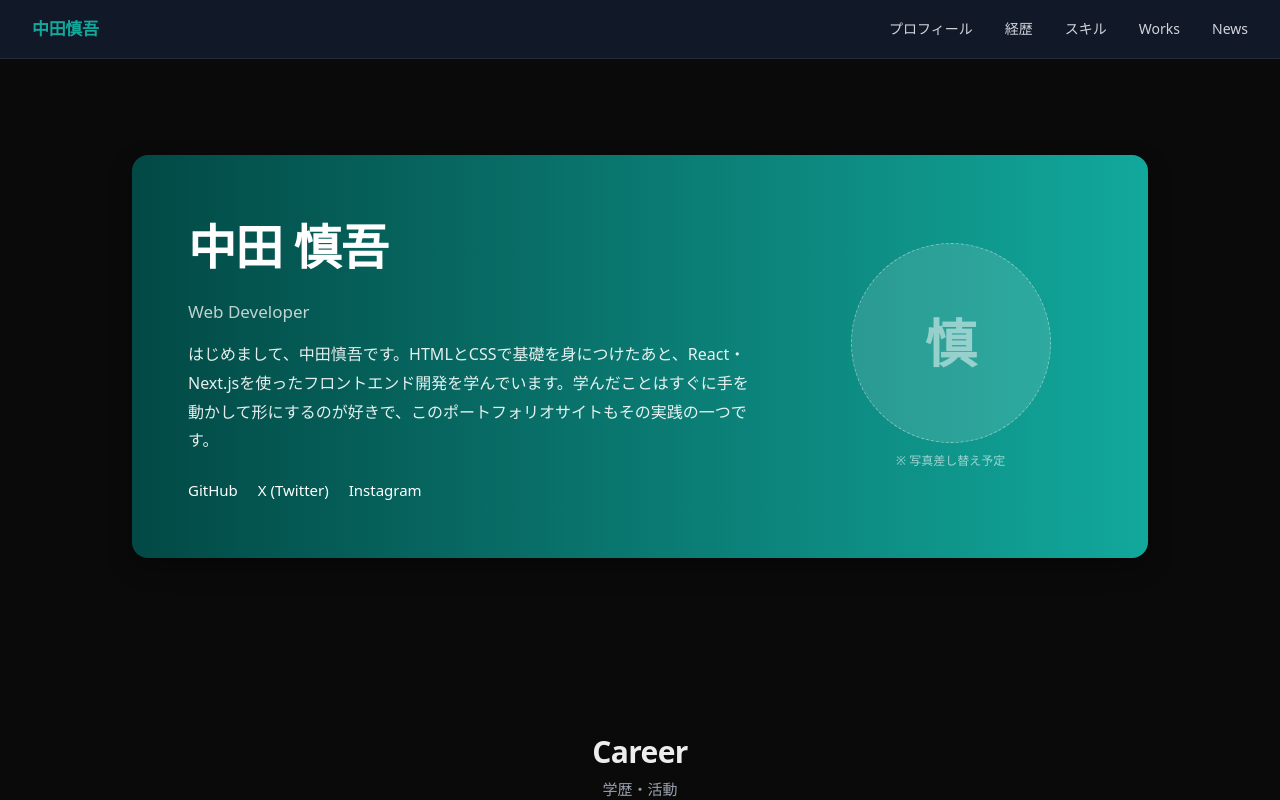
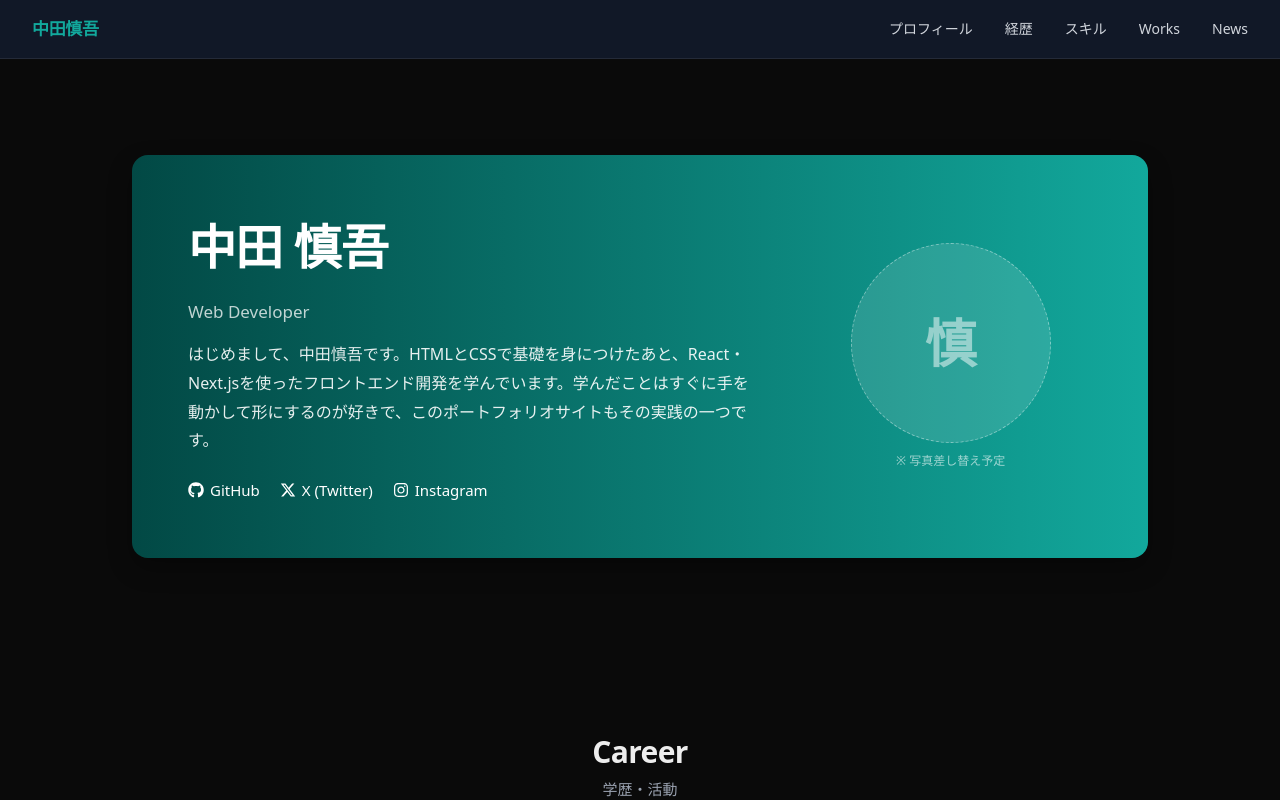
Before and after one commit to nakatashingo/nakata-portfolio, a Next.js app in the folder app/: page / in a window 1280 px wide. Shown: the top 800 px of the page. Built offline with nearby package versions, Linux system fonts and the light colour scheme.

Commit message:
[feat] Add SocialIcon component and integrate it into Footer and Profile sections

```diff
--- a/app/app/components/Footer.tsx
+++ b/app/app/components/Footer.tsx
@@ -1,4 +1,5 @@
 import type { SocialLink } from "@/app/types";
+import SocialIcon from "@/app/components/SocialIcon";
 
 interface FooterProps {
   socialLinks: SocialLink[];
@@ -14,8 +15,9 @@ const Footer = ({ socialLinks }: FooterProps) => (
           href={social.url}
           target="_blank"
           rel="noopener noreferrer"
-          className="text-[0.8125rem] text-gray-500 transition-colors hover:text-accent"
+          className="flex items-center gap-1.5 text-[0.8125rem] text-gray-500 transition-colors hover:text-accent"
         >
+          <SocialIcon icon={social.icon} className="h-3.5 w-3.5" />
           {social.shortName ?? social.name}
         </a>
       ))}
--- a/app/app/components/ProfileSection.tsx
+++ b/app/app/components/ProfileSection.tsx
@@ -1,5 +1,6 @@
 import type { Profile } from "@/app/types";
 import Reveal from "@/app/components/Reveal";
+import SocialIcon from "@/app/components/SocialIcon";
 
 interface ProfileSectionProps {
   profile: Profile;
@@ -22,8 +23,9 @@ const ProfileSection = ({ profile }: ProfileSectionProps) => (
                 href={social.url}
                 target="_blank"
                 rel="noopener noreferrer"
-                className="text-[0.9375rem] font-medium text-white transition-opacity hover:opacity-80"
+                className="flex items-center gap-1.5 text-[0.9375rem] font-medium text-white transition-opacity hover:opacity-80"
               >
+                <SocialIcon icon={social.icon} className="h-4 w-4" />
                 {social.name}
               </a>
             ))}
--- /dev/null
+++ b/app/app/components/SocialIcon.tsx
@@ -0,0 +1,21 @@
+import { FaGithub, FaInstagram, FaXTwitter } from "react-icons/fa6";
+import type { IconType } from "react-icons";
+import type { SocialIconKey } from "@/app/types";
+
+const ICONS: Record<SocialIconKey, IconType> = {
+  github: FaGithub,
+  x: FaXTwitter,
+  instagram: FaInstagram,
+};
+
+interface SocialIconProps {
+  icon: SocialIconKey;
+  className?: string;
+}
+
+const SocialIcon = ({ icon, className }: SocialIconProps) => {
+  const Icon = ICONS[icon];
+  return <Icon className={className} aria-hidden />;
+};
+
+export default SocialIcon;
--- a/app/app/data/profile.ts
+++ b/app/app/data/profile.ts
@@ -8,8 +8,8 @@ export const profile: Profile = {
   avatarInitial: "慎",
   avatarNote: "※ 写真差し替え予定",
   socialLinks: [
-    { name: "GitHub", url: "https://github.com/nakatashingo" },
-    { name: "X (Twitter)", shortName: "X", url: "https://x.com/1qaz_n" },
-    { name: "Instagram", url: "https://www.instagram.com/shingo6271/" },
+    { name: "GitHub", icon: "github", url: "https://github.com/nakatashingo" },
+    { name: "X (Twitter)", shortName: "X", icon: "x", url: "https://x.com/1qaz_n" },
+    { name: "Instagram", icon: "instagram", url: "https://www.instagram.com/shingo6271/" },
   ],
 };
--- a/app/app/types.ts
+++ b/app/app/types.ts
@@ -1,8 +1,11 @@
 // --- プロフィール ---
+export type SocialIconKey = "github" | "x" | "instagram";
+
 export interface SocialLink {
   name: string;
   /** フッターなど、より短い表記が欲しい場所で使う省略ラベル(未指定なら name を使う) */
   shortName?: string;
+  icon: SocialIconKey;
   url: string;
 }
 
--- a/app/package.json
+++ b/app/package.json
@@ -12,7 +12,8 @@
     "framer-motion": "^12.23.0",
     "next": "^15.5.20",
     "react": "^19.0.0",
-    "react-dom": "^19.0.0"
+    "react-dom": "^19.0.0",
+    "react-icons": "^5.7.0"
   },
   "devDependencies": {
     "@tailwindcss/postcss": "^4",
```
